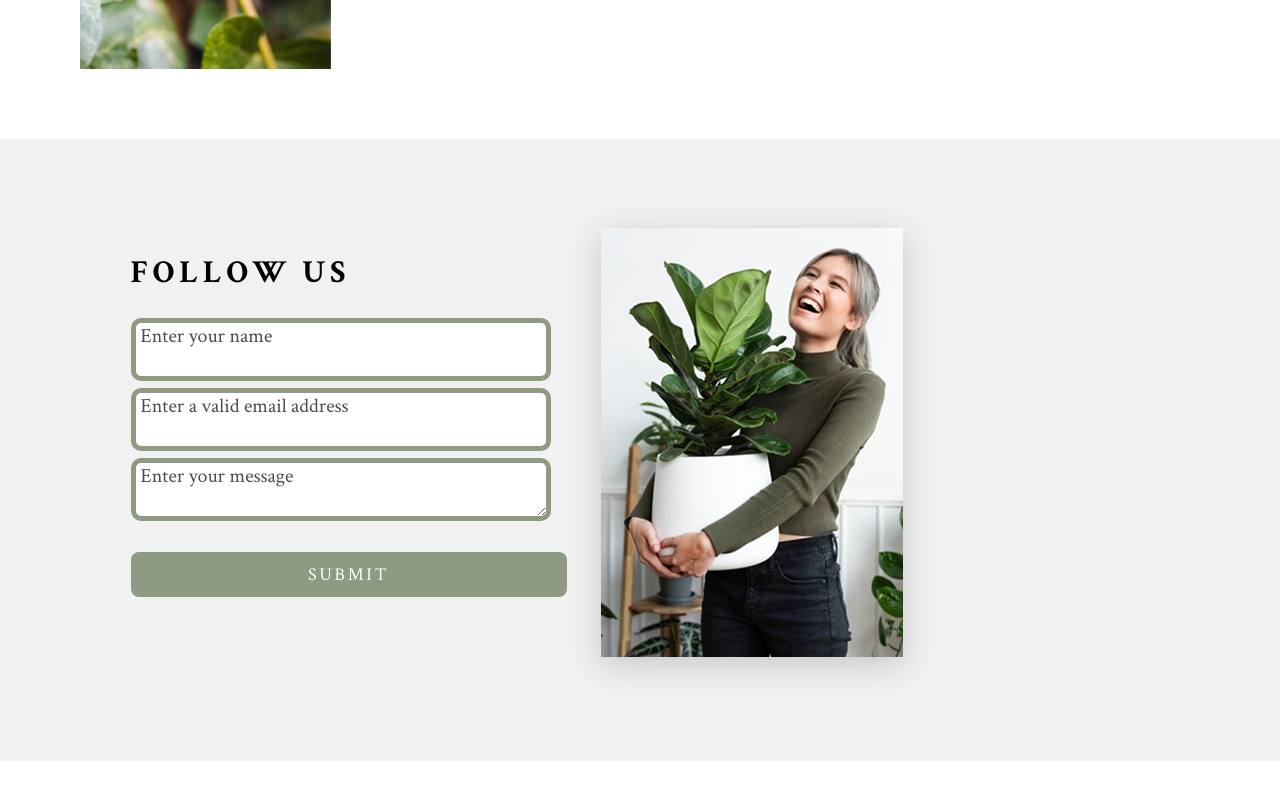
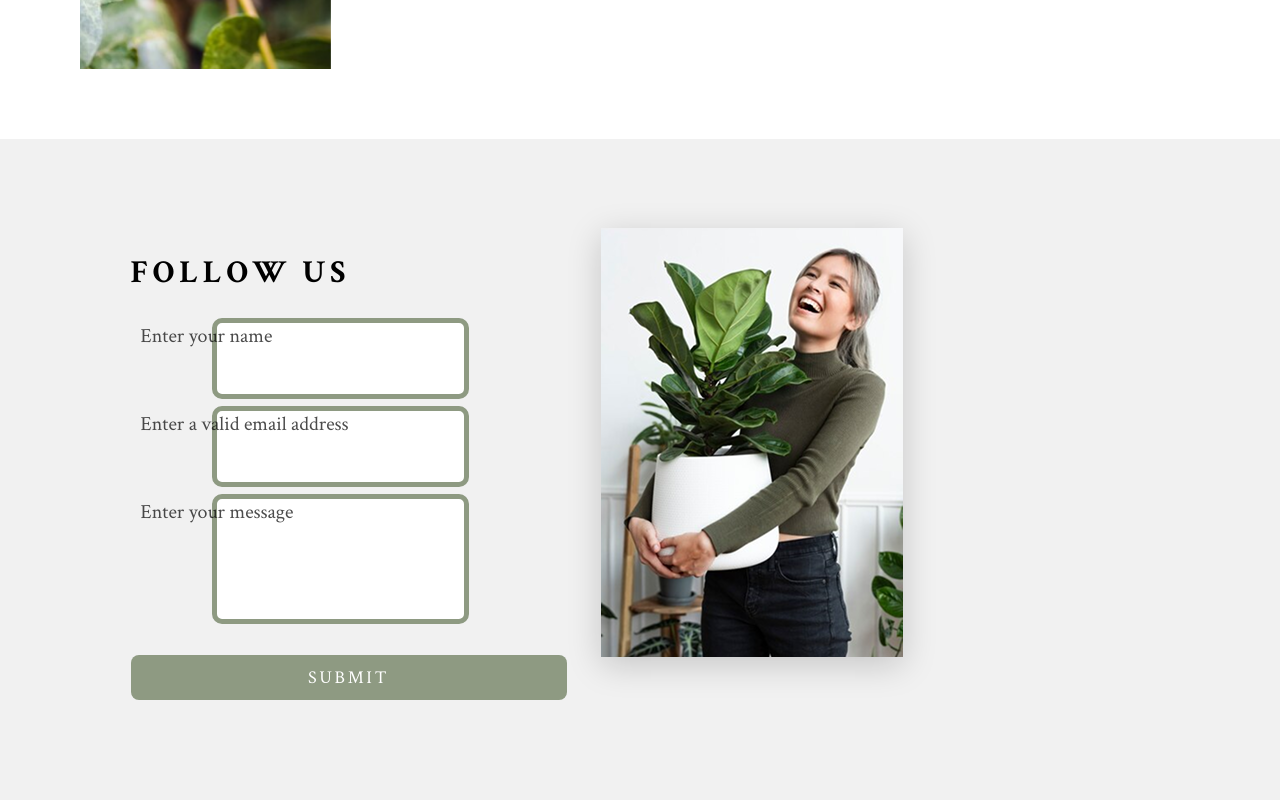
Before and after one commit to chasov-artem/organic-repo, a React (Vite) app: page / in a window 1280 px wide. Shown: the part 2361-3161 px from the top of the page. Before the commit the page ends 3122 px from the top, so only its background shows below. Built offline with nearby package versions, Linux system fonts and the light colour scheme.

Commit message:
styles: contactForm inputs mob

```diff
--- a/src/components/ContactForm/ContactForm.module.scss
+++ b/src/components/ContactForm/ContactForm.module.scss
@@ -112,12 +112,6 @@
       color: #000;
       opacity: 0.7;
     }
-
-    &__textarea {
-      height: 130px;
-      resize: none;
-      padding-top: 15px;
-    }
   }
 
   &__btn {
@@ -219,10 +213,6 @@
       max-width: 436px;
       height: 63px;
       font-size: 18px;
-
-      &__textarea {
-        height: 101px;
-      }
     }
     &__btn {
       width: 436px;
@@ -315,10 +305,6 @@
       max-width: 561px;
       height: 81px;
       font-size: 20px;
-
-      &__textarea {
-        height: 130px;
-      }
     }
     &__btn {
       width: 205px;
@@ -429,3 +415,16 @@
     }
   }
 }
+
+textarea.contact__input {
+  resize: none;
+  width: 257px;
+  height: 130px;
+  box-sizing: border-box;
+}
+
+input.contact__input {
+  width: 257px;
+  height: 81px;
+  box-sizing: border-box;
+}
```
